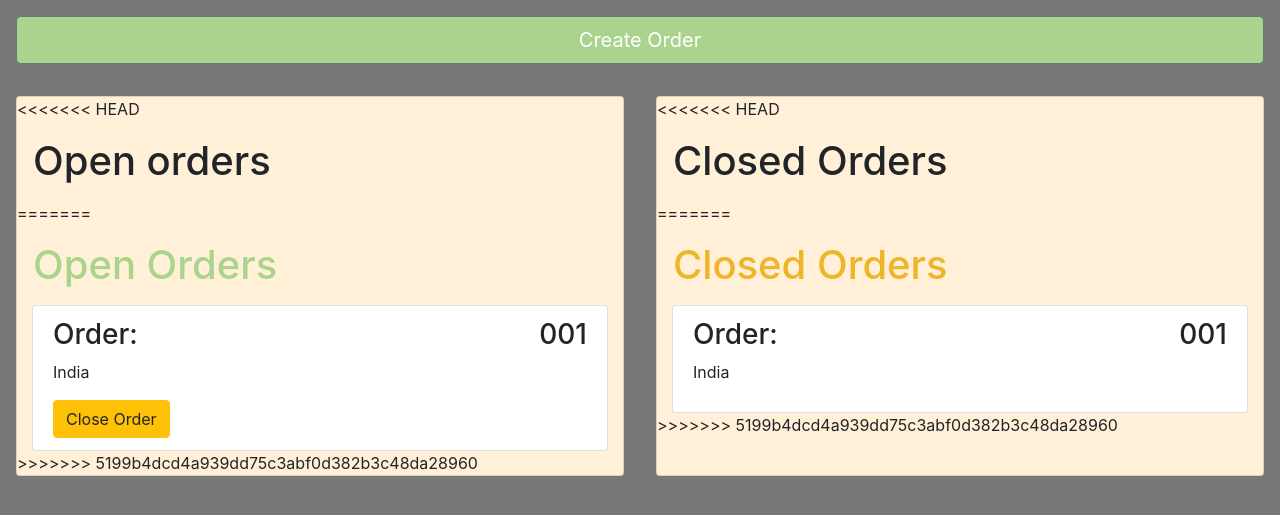
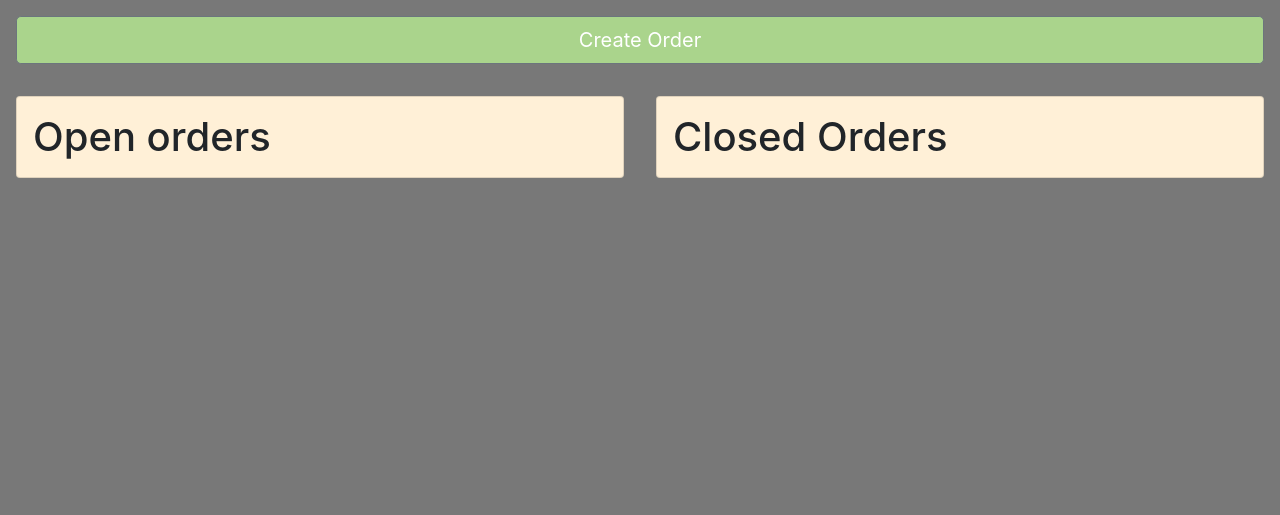
Before and after one commit to TarasekM/Just-order-it, a Flask app: template src/just-order/just_order/templates/index.html in a window 1280 px wide. Shown: the part 56-571 px from the top of the page. Run offline with Flask 2, Linux system fonts and the light colour scheme; the template is opened without the code that fills it: most values are stand-ins (such as "Sample title", 1, 10 or a date in 2020).

Commit message:
Repair after merge

```diff
--- a/src/just-order/just_order/templates/index.html
+++ b/src/just-order/just_order/templates/index.html
@@ -25,51 +25,14 @@
 
         <div id="orders" class="d-flex flex-row justify-content-between w-100">
             <div class="card w-50 mr-5">
-<<<<<<< HEAD
                 <h1>Open orders</h1>
                 <ul class="list-group" id="open_orders">
-=======
-                <div class="header-positive">
-                  <h1>Open Orders</h1>
-                </div>
-                <ul class="list-group"  id="open_orders" >
-                  <div class = "container">
-                      <ul class = "list-group">
-                         <li class = "list-group-item">
-                          <div class="d-flex w-100 justify-content-between">
-                            <h3 class = "list-group-item-heading">Order:</h3>
-                            <h3 class = "list-group-item-heading">001</h3>
-                          </div>
-                          <p class = "list-group-item-text">India</p>
-                          <button type="button" class="btn btn-warning">Close Order</button>
-                         </li>
-                      </ul>
-                   </div>
->>>>>>> 5199b4dcd4a939dd75c3abf0d382b3c48da28960
                 </ul>
             </div>
 
             <div class="card w-50">
-<<<<<<< HEAD
                 <h1>Closed Orders</h1>
                 <ul class="list-group" id="closed_orders">
-=======
-                <div class="header-negative">
-                  <h1>Closed Orders</h1>
-                </div>
-                <ul class="list-group"  id="open_orders" >
-                  <div class = "container">
-                      <ul class = "list-group">
-                         <li class = "list-group-item">
-                          <div class="d-flex w-100 justify-content-between">
-                            <h3 class = "list-group-item-heading">Order:</h3>
-                            <h3 class = "list-group-item-heading">001</h3>
-                          </div>
-                          <p class = "list-group-item-text">India</p>
-                         </li>
-                      </ul>
-                   </div>
->>>>>>> 5199b4dcd4a939dd75c3abf0d382b3c48da28960
                 </ul>
             </div>
         </div>
```
